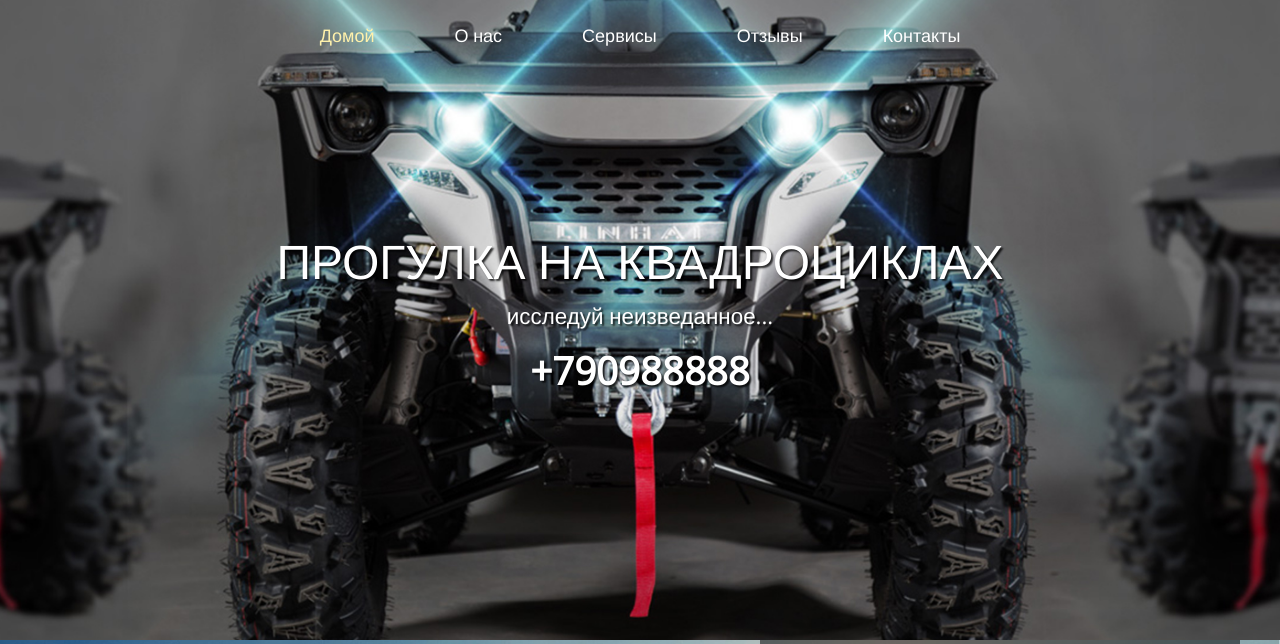
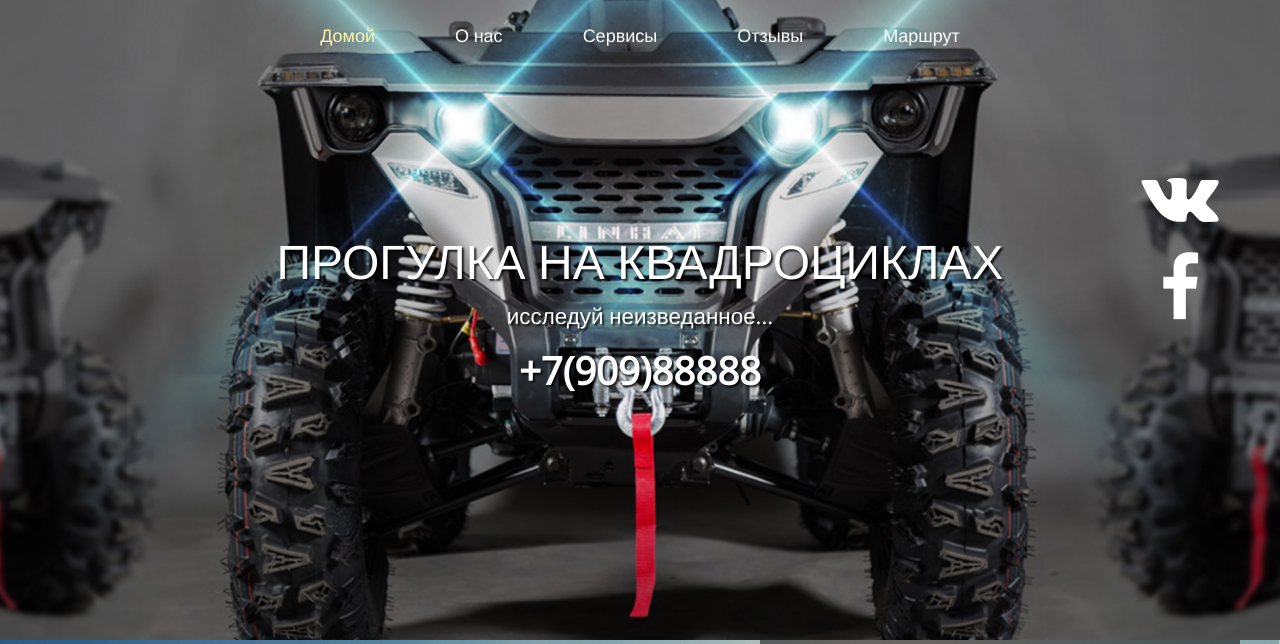
Before and after one commit to Alimenkov/quadroufa, a PHP site: page / in a window 1280 px wide. Shown: the top 644 px of the page. Run offline with PHP 8.4, Linux system fonts and the light colour scheme; some libraries are stand-ins or nearby versions.

Commit message:
add social and small changes

```diff
--- a/css/tooplate-style.css
+++ b/css/tooplate-style.css
@@ -29,6 +29,10 @@ a:focus {
     background-size: cover;
     background-repeat: no-repeat;
     min-height: 640px;
+}
+
+.tm-section-contact {
+	min-height: auto;
 }
 
 .tm-section-home { background-image: url(../img/image-01.jpg); }
@@ -174,6 +178,23 @@ p {
     text-align: center;
     width: 100%;
 }
+.tm-fa-brands {
+	color: white;
+	text-align: center;
+}
+
+.social-block {
+	position: absolute;
+	right: 50px;
+	top: 25%;
+	width: 100px;
+}
+.social-block a{
+	display: block;
+	padding-bottom: 20px;
+	text-align: center;
+}
+
 .tm-margin-b-0 { margin-bottom: 0; }
 
 .tm-section-testimonials {
@@ -214,8 +235,6 @@ p {
 
 .tm-copyright-div {
 	padding: 0.5rem 2.4rem 0.5rem 1.2rem;
-	position: absolute;
-    bottom: 0;
     display: inline-block;
 }
 
@@ -250,6 +269,10 @@ p {
 	}
 }
 
+.tm-section-home {
+	position: relative;
+}
+
 @media screen and (max-height: 639px) {
 	.tm-section-home,
 	.tm-hero {
--- a/index.php
+++ b/index.php
@@ -50,7 +50,7 @@ http://www.tooplate.com/view/2084-zipper
                                 <a class="nav-link" href="#testimonials">Отзывы</a>
                             </li>
                             <li class="nav-item">
-                                <a class="nav-link" href="#contact">Контакты</a>
+                                <a class="nav-link" href="#contact">Маршрут</a>
                             </li>
                         </ul>
                     </div>
@@ -64,9 +64,14 @@ http://www.tooplate.com/view/2084-zipper
                         <div class="col-lg-12">
                             <h1 class="text-uppercase tm-hero-title">Прогулка на квадроциклах</h1>
                             <p class="tm-hero-subtitle">исследуй неизведанное...</p>
-                            <p class="tm-hero-subtitle phone">+790988888</p>
+                            <p class="tm-hero-subtitle phone">+7(909)88888</p>
                         </div>
                     </div>
+                </div>
+
+                <div class="social-block">
+                    <a href=""><i class="fa fa-4x fa-brands fa-vk tm-fa-brands"></i></a>
+                    <a href=""><i class="fa fa-4x fa-facebook tm-fa-brands"></i></a>
                 </div>
 
             </section>
@@ -134,34 +139,11 @@ http://www.tooplate.com/view/2084-zipper
             </section>
 
 
-            <iframe src="https://yandex.ru/map-widget/v1/?um=constructor%3A2e696e59144bc86bc87e9a409e9110bbad9da9edbc363afcf20eae6253d3a592&amp;source=constructor" width="100%" height="500" frameborder="0"></iframe>
 
             <!-- Section 5 -->
             <section class="tm-section tm-section-contact" id="contact">
-                <div class="tm-page-content-width">
-                    <div class="tm-bg-black-translucent text-xs-left tm-textbox tm-2-col-textbox-2 tm-textbox-padding tm-textbox-padding-contact tm-content-box  tm-content-box-right">
-                        <h2 class="tm-section-title">Напишите нам</h2>
+                <iframe src="https://yandex.ru/map-widget/v1/?um=constructor%3Ab7df9e50f11467f1f4c1b1c57bf5b72f11877170c92e402aee343891413cd5d0&amp;source=constructor" width="100%" height="450" frameborder="0"></iframe>
 
-                        <!-- contact form -->
-                        <form action="index.html" method="post" class="tm-contact-form">
-
-                            <div class="form-group">
-                                <input type="text" id="contact_name" name="contact_name" class="form-control" placeholder="Ваше имя"  required/>
-                            </div>
-
-                            <div class="form-group">
-                                <input type="email" id="contact_email" name="contact_email" class="form-control" placeholder="Ваш Email"  required/>
-                            </div>
-
-                            <div class="form-group">
-                                <textarea id="contact_message" name="contact_message" class="form-control" rows="5" placeholder="Сообщение" required></textarea>
-                            </div>
-
-                            <button type="submit" class="tm-submit-btn">Отправить</button>
-
-                        </form>
-                    </div>
-                </div>
                 <div class="tm-bg-black-translucent tm-copyright-div">
                     <p class="tm-copyright-text">Copyright &copy; <?=date('Y')?> Уфа.Прокат</p>
                 </div>
```
